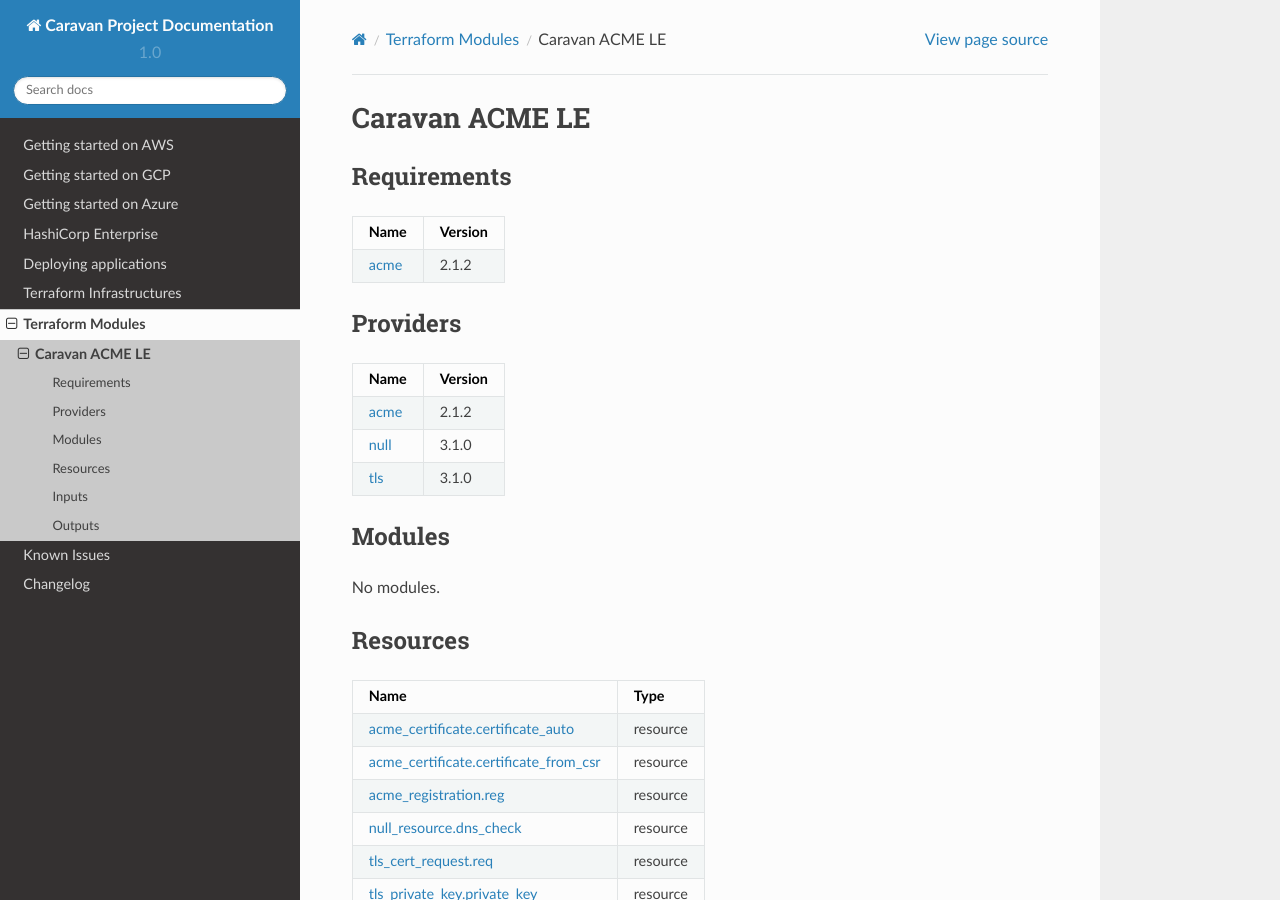
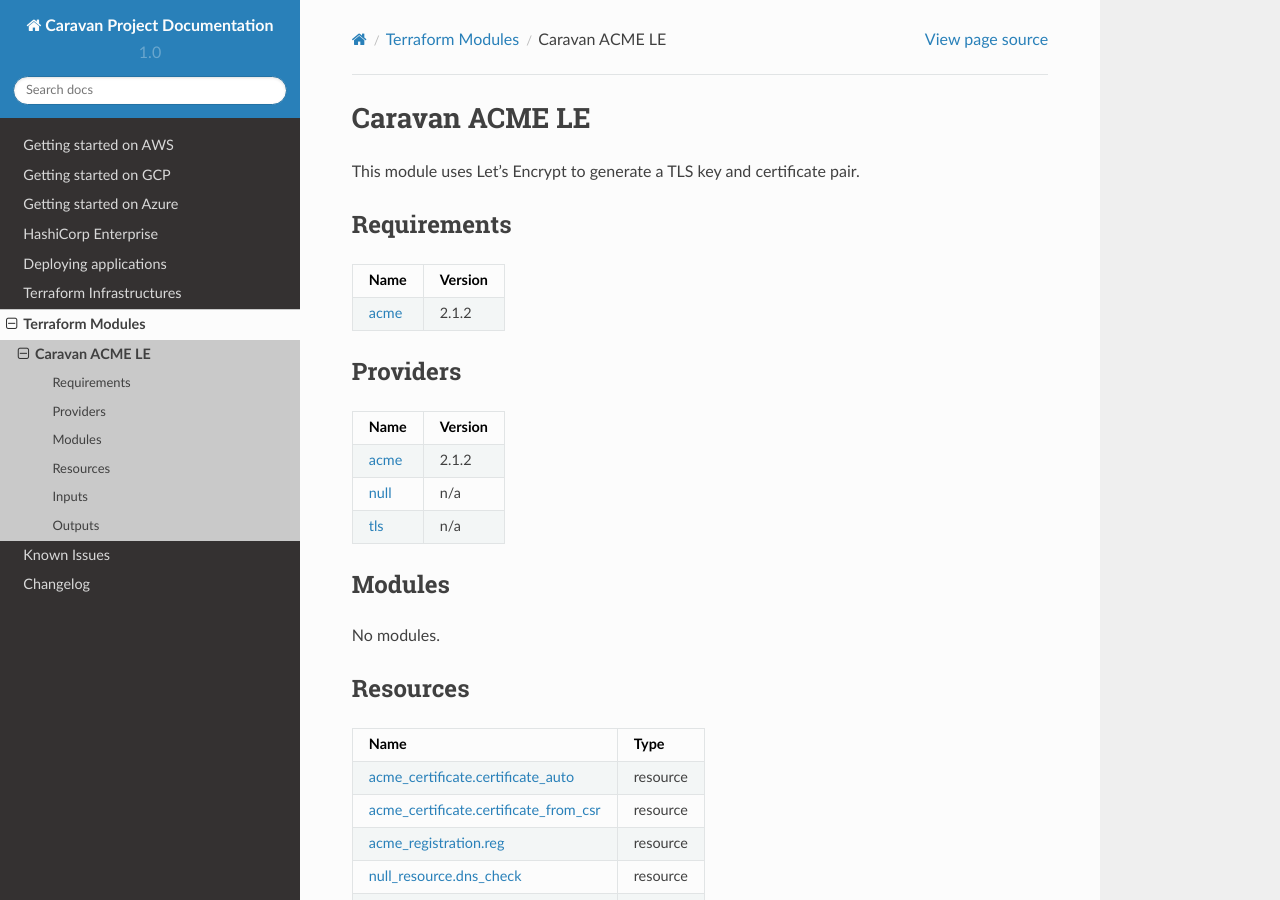
Before and after one commit to bitrockteam/caravanproject, a Sphinx documentation site: the page built from docs/caravan-acme-le/README.md, in a window 1280 px wide and 900 px high. Built offline with Sphinx 7.4.7 and the Read the Docs theme 2.0.0, drawn with Linux system fonts in a browser that asks for light colours.

Commit message:
Update docs for bitrockteam/caravan-acme-le (#12)

```diff
--- a/docs/caravan-acme-le/README.md
+++ b/docs/caravan-acme-le/README.md
@@ -1,4 +1,6 @@
 # Caravan ACME LE
+
+This module uses Let's Encrypt to generate a TLS key and certificate pair.
 
 <!-- BEGINNING OF PRE-COMMIT-TERRAFORM DOCS HOOK -->
 ## Requirements
@@ -12,8 +14,8 @@
 | Name | Version |
 |------|---------|
 | <a name="provider_acme"></a> [acme](#provider\_acme) | 2.1.2 |
-| <a name="provider_null"></a> [null](#provider\_null) | 3.1.0 |
-| <a name="provider_tls"></a> [tls](#provider\_tls) | 3.1.0 |
+| <a name="provider_null"></a> [null](#provider\_null) | n/a |
+| <a name="provider_tls"></a> [tls](#provider\_tls) | n/a |
 
 ## Modules
 
```
